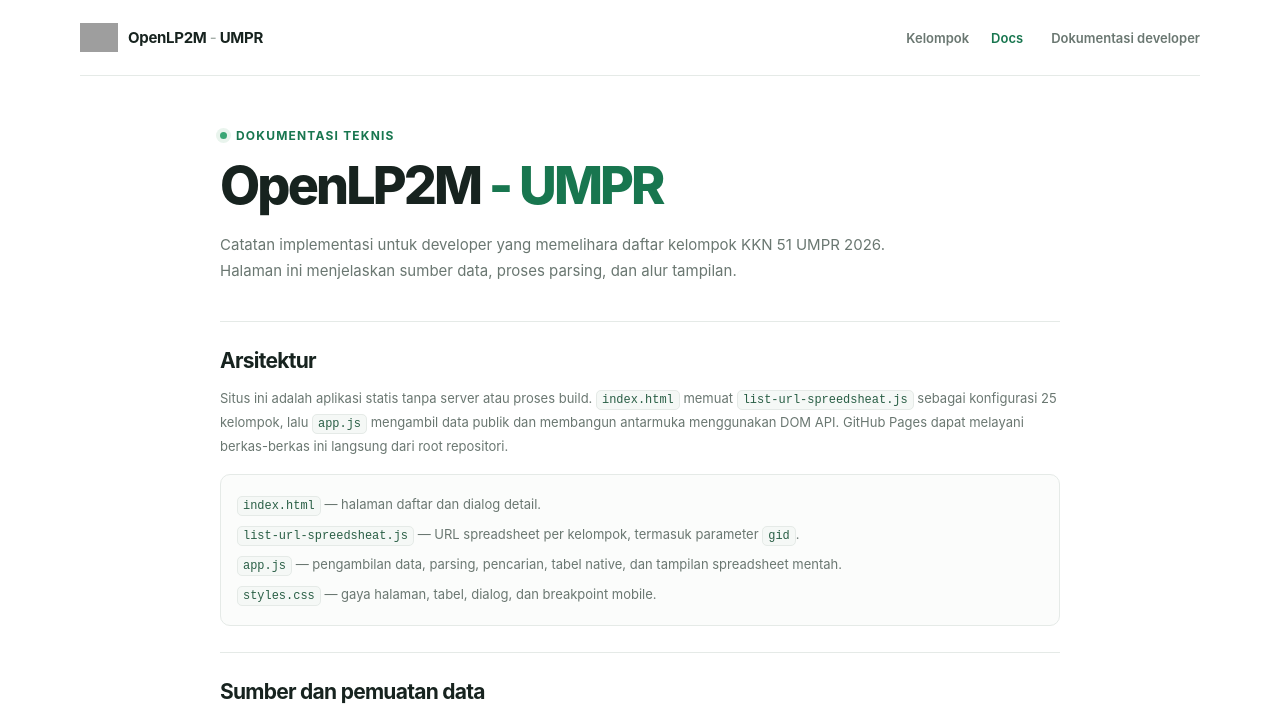
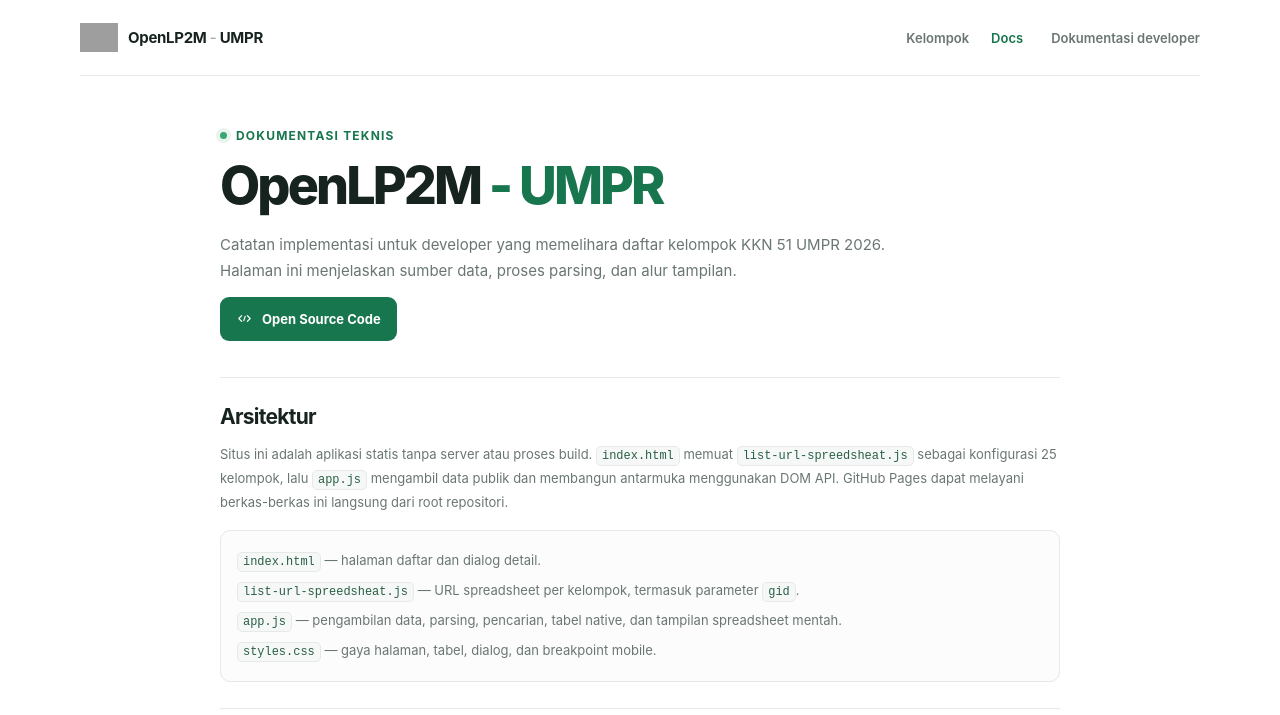
Before and after one commit to winkyid/OpenLP2M-UMPR, a plain HTML site: page docs.html in a window 1280 px wide. Shown: the top 715 px of the page. Drawn offline with Linux system fonts and the light colour scheme; grey boxes are pictures that could not be loaded.

Commit message:
Update GitHub links and docs source button
Co-authored-by: Copilot <223556219+Copilot@users.noreply.github.com>

```diff
--- a/docs.html
+++ b/docs.html
@@ -57,6 +57,19 @@
         Catatan implementasi untuk developer yang memelihara daftar kelompok KKN 51 UMPR 2026.
         Halaman ini menjelaskan sumber data, proses parsing, dan alur tampilan.
       </p>
+      <div class="docs-source-action">
+        <a
+          class="button button-primary"
+          href="https://github.com/winkyid/OpenLP2M-UMPR"
+          target="_blank"
+          rel="noopener noreferrer"
+        >
+          <svg viewBox="0 0 24 24" aria-hidden="true">
+            <path d="m8 8-4 4 4 4m8-8 4 4-4 4m-3-7-2 6"></path>
+          </svg>
+          Open Source Code
+        </a>
+      </div>
 
       <section class="docs-block" aria-labelledby="architecture-title">
         <h2 id="architecture-title">Arsitektur</h2>
@@ -375,7 +388,7 @@ searchInput.addEventListener("input", (event) =&gt; {
         Situs ini bukan situs resmi Lembaga Penelitian dan Pengabdian kepada Masyarakat
         Universitas Muhammadiyah Palangka Raya.
       </p>
-      <p>Self Dev: <a href="https://github.com/winkykurniatama" target="_blank" rel="noopener noreferrer">@winkykurniatama</a></p>
+      <p>Self Dev: <a href="https://github.com/winkyid" target="_blank" rel="noopener noreferrer">@winkykurniatama</a></p>
     </footer>
 
     <script>
--- a/styles.css
+++ b/styles.css
@@ -448,10 +448,14 @@ h1 span {
 
 .docs-lead {
   max-width: 720px;
-  margin: 17px 0 36px;
+  margin: 17px 0 12px;
   color: var(--muted);
   font-size: 15px;
   line-height: 1.75;
+}
+
+.docs-source-action {
+  margin-bottom: 36px;
 }
 
 .docs-block {
```
Also changed, not shown: index.html (+1 -1 lines), 1 other file.
